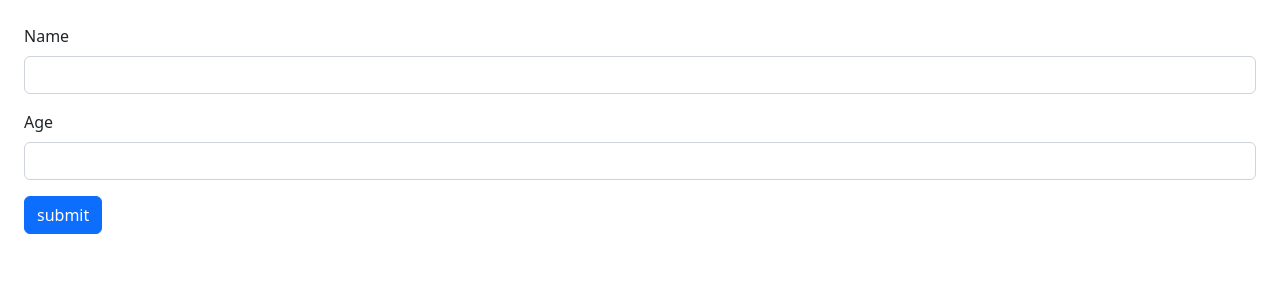
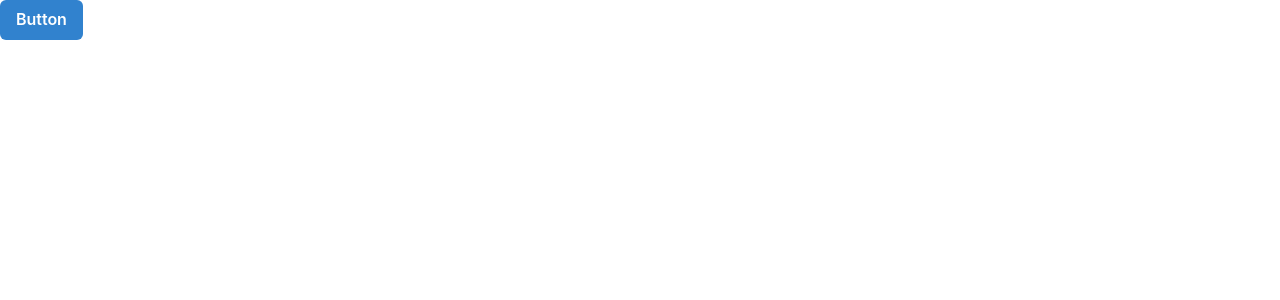
Before and after one commit to Haybuka/game-hub, a React (Vite) app: page / in a window 1280 px wide. Shown: the top 300 px of the page. Built offline with nearby package versions, Linux system fonts and the light colour scheme.

Commit message:
installed chakra ui

```diff
--- a/package.json
+++ b/package.json
@@ -9,8 +9,12 @@
     "preview": "vite preview"
   },
   "dependencies": {
+    "@chakra-ui/react": "^2.6.1",
+    "@emotion/react": "^11.11.0",
+    "@emotion/styled": "^11.11.0",
     "@hookform/resolvers": "^2.9.11",
     "bootstrap": "^5.2.3",
+    "framer-motion": "^10.12.16",
     "immer": "^9.0.19",
     "react": "^18.2.0",
     "react-dom": "^18.2.0",
--- a/src/App.tsx
+++ b/src/App.tsx
@@ -1,12 +1,12 @@
 import { useState } from "react";
+import { Button, ButtonGroup } from '@chakra-ui/react'
 import "./App.css";
-import Form from "./components/form/Form";
 
 function App() {
   return (
-    <>
-      <Form />
-    </>
+    <div>
+      <Button colorScheme='blue'>Button</Button>
+    </div>
   );
 }
 
--- a/src/Basics.tsx
+++ b/src/Basics.tsx
@@ -3,7 +3,7 @@
 import "./App.css";
 import produce from "immer";
 import "bootstrap/dist/css/bootstrap.css";
-import Expandable from "./components/Expandable";
+import Expandable from "./components/demo/Expandable";
 function    Basics() {
   //for Objects
   const [drink, setDrink] = useState({
--- a/src/main.tsx
+++ b/src/main.tsx
@@ -1,10 +1,12 @@
-import React from 'react'
-import ReactDOM from 'react-dom/client'
-import App from './App'
-import 'bootstrap/dist/css/bootstrap.css'
+import React from "react";
+import ReactDOM from "react-dom/client";
+import { ChakraProvider } from "@chakra-ui/react";
+import App from "./App";
 
-ReactDOM.createRoot(document.getElementById('root') as HTMLElement).render(
+ReactDOM.createRoot(document.getElementById("root") as HTMLElement).render(
   <React.StrictMode>
-    <App />
-  </React.StrictMode>,
-)
+    <ChakraProvider>
+      <App />
+    </ChakraProvider>
+  </React.StrictMode>
+);
```
Also changed, not shown: src/components/demo/Alert.tsx (renamed from src/components/Alert.tsx), src/components/demo/Button.tsx (renamed from src/components/Button.tsx), src/components/demo/Demo.tsx (renamed from src/components/Demo.tsx), src/components/demo/Expandable.tsx (renamed from src/components/Expandable.tsx), src/components/demo/ListGroup.tsx (renamed from src/components/ListGroup.tsx), src/components/form/Form.tsx (line endings or trailing spaces), 1 other file (tests, documents, lock files or other folders).
